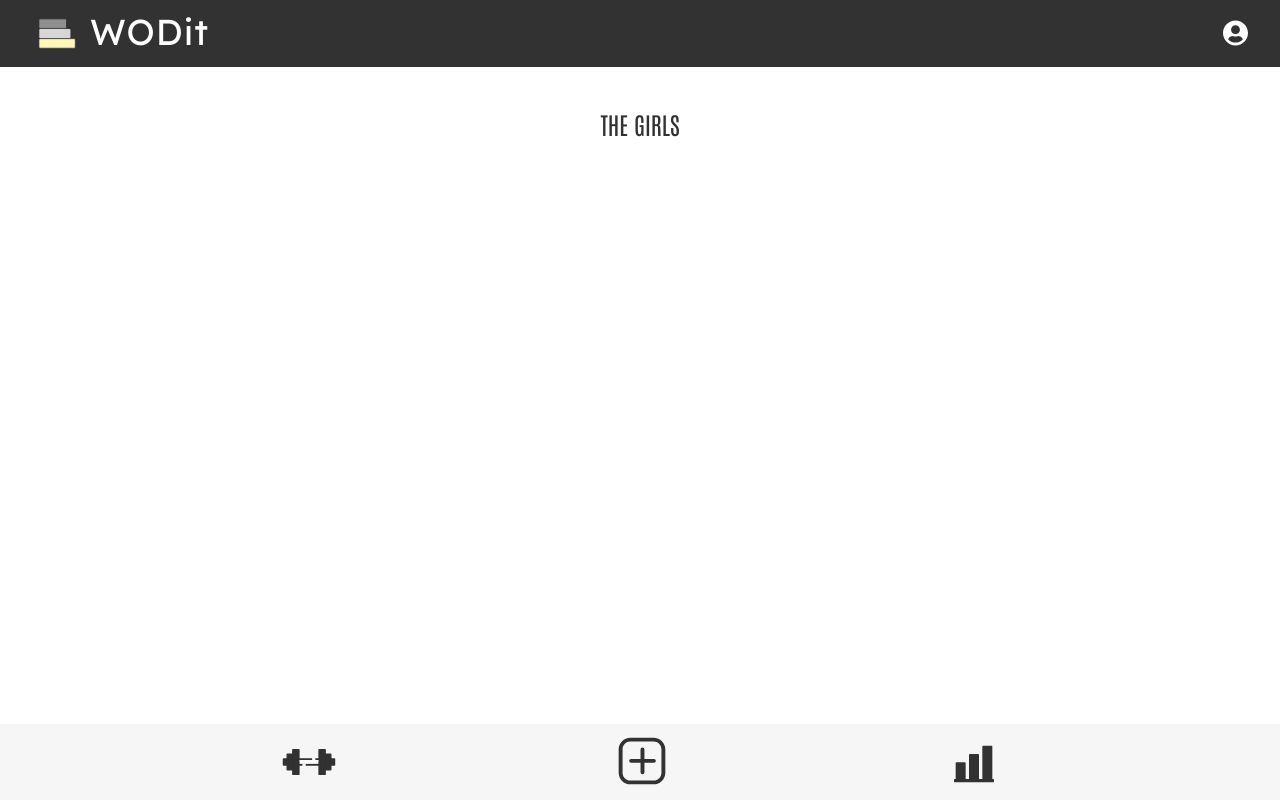
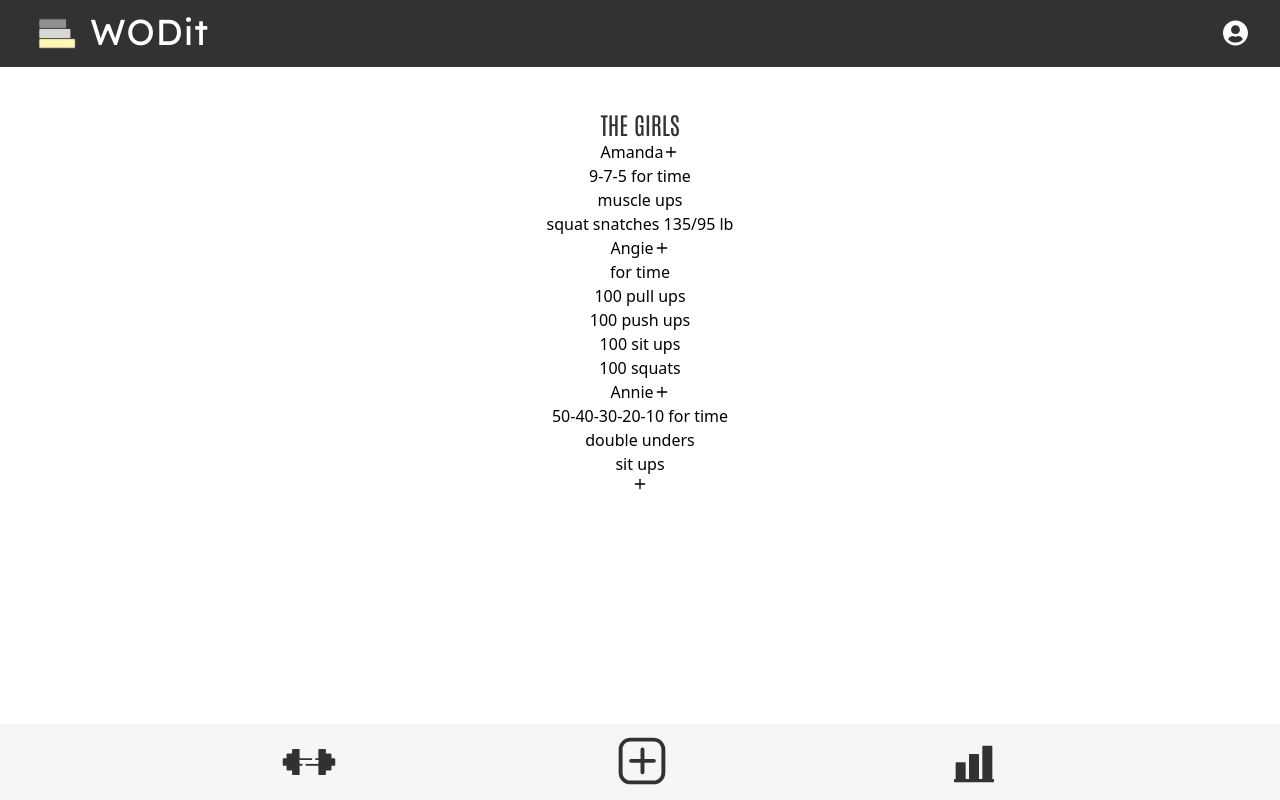
Before and after one commit to irahrosete/wodit, a React (Create React App) app in the folder client/: page /girls in a window 1280 px wide. Built offline with nearby package versions, Linux system fonts and the light colour scheme.

Commit message:
add toggle to Girls component

```diff
--- a/client/package.json
+++ b/client/package.json
@@ -13,6 +13,7 @@
     "react-datepicker": "^4.2.1",
     "react-dial-knob": "^1.3.0",
     "react-dom": "^17.0.2",
+    "react-icons": "^4.3.1",
     "react-router-dom": "^5.2.1",
     "react-scripts": "4.0.3"
   },
--- /dev/null
+++ b/client/src/Data.js
@@ -0,0 +1,42 @@
+export const data = [
+  {
+    id: '1',
+    name: 'Amanda',
+    sub: '9-7-5 for time',
+    desc1: 'muscle ups',
+    desc2: 'squat snatches 135/95 lb',
+    desc3: '',
+    desc4: '',
+    desc5: '',
+  },
+  {
+    id: '2',
+    name: 'Angie',
+    sub: 'for time',
+    desc1: '100 pull ups',
+    desc2: '100 push ups',
+    desc3: '100 sit ups',
+    desc4: '100 squats',
+    desc5: '',
+  },
+  {
+    id: '3',
+    name: 'Annie',
+    sub: '50-40-30-20-10 for time',
+    desc1: 'double unders',
+    desc2: 'sit ups',
+    desc3: '',
+    desc4: '',
+    desc5: '',
+  },
+  {
+    id: '4',
+    name: '',
+    sub: '',
+    desc1: '',
+    desc2: '',
+    desc3: '',
+    desc4: '',
+    desc5: '',
+  },
+]
--- a/client/src/pages/Girls.jsx
+++ b/client/src/pages/Girls.jsx
@@ -1,11 +1,42 @@
-import React from 'react'
+import React, { useState } from 'react'
+import { data } from '../Data'
+import { FiPlus, FiMinus } from 'react-icons/fi'
+import { IconContext } from 'react-icons'
 
 const Girls = () => {
+  const [isOpen, setIsOpen] = useState(false)
+
+  const toggle = (id) => {
+    isOpen === id ? setIsOpen(null) : setIsOpen(id)
+  }
+
   return (
     <div className='flex items-center justify-center flex-col pt-24'>
       <div className='flex flex-col items-center'>
         <h2 className='textWod text-2xl mt-3 uppercase'>The Girls</h2>
       </div>
+      {data.map((item, id) => {
+        return (
+          <div
+            className='flex items-center justify-center flex-col'
+            onClick={() => {
+              toggle(item.id)
+            }}
+            key={item.id}
+          >
+            <div className='flex justify-between items-center'>
+              <h2>{item.name}</h2>
+              <span>{isOpen === item.id ? <FiMinus /> : <FiPlus />}</span>
+            </div>
+            <h3>{item.sub}</h3>
+            <p>{item.desc1}</p>
+            <p>{item.desc2}</p>
+            <p>{item.desc3}</p>
+            <p>{item.desc4}</p>
+            <p>{item.desc5}</p>
+          </div>
+        )
+      })}
     </div>
   )
 }
```
Also changed, not shown: 1 other file (tests, documents, lock files or other folders).
